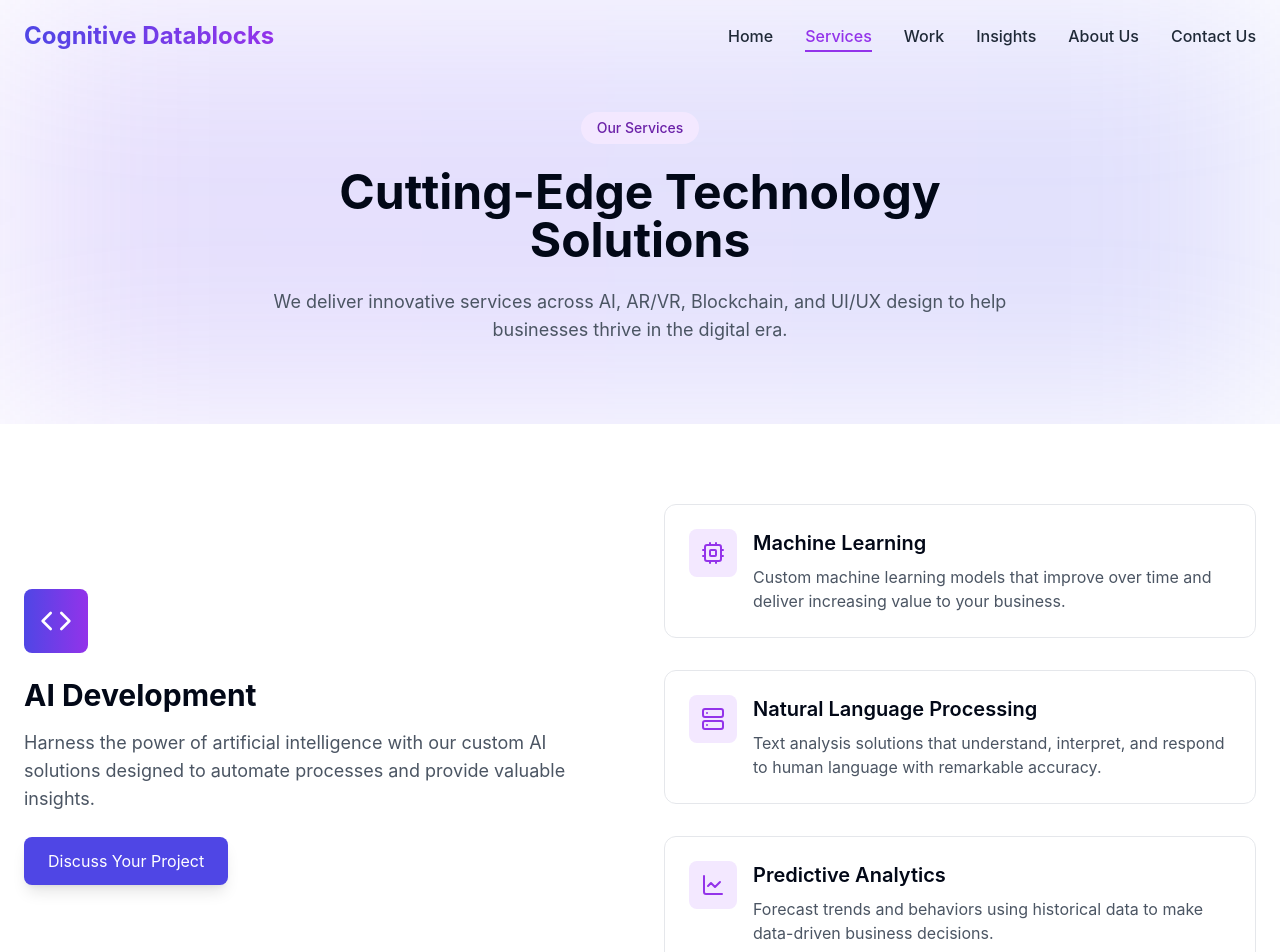
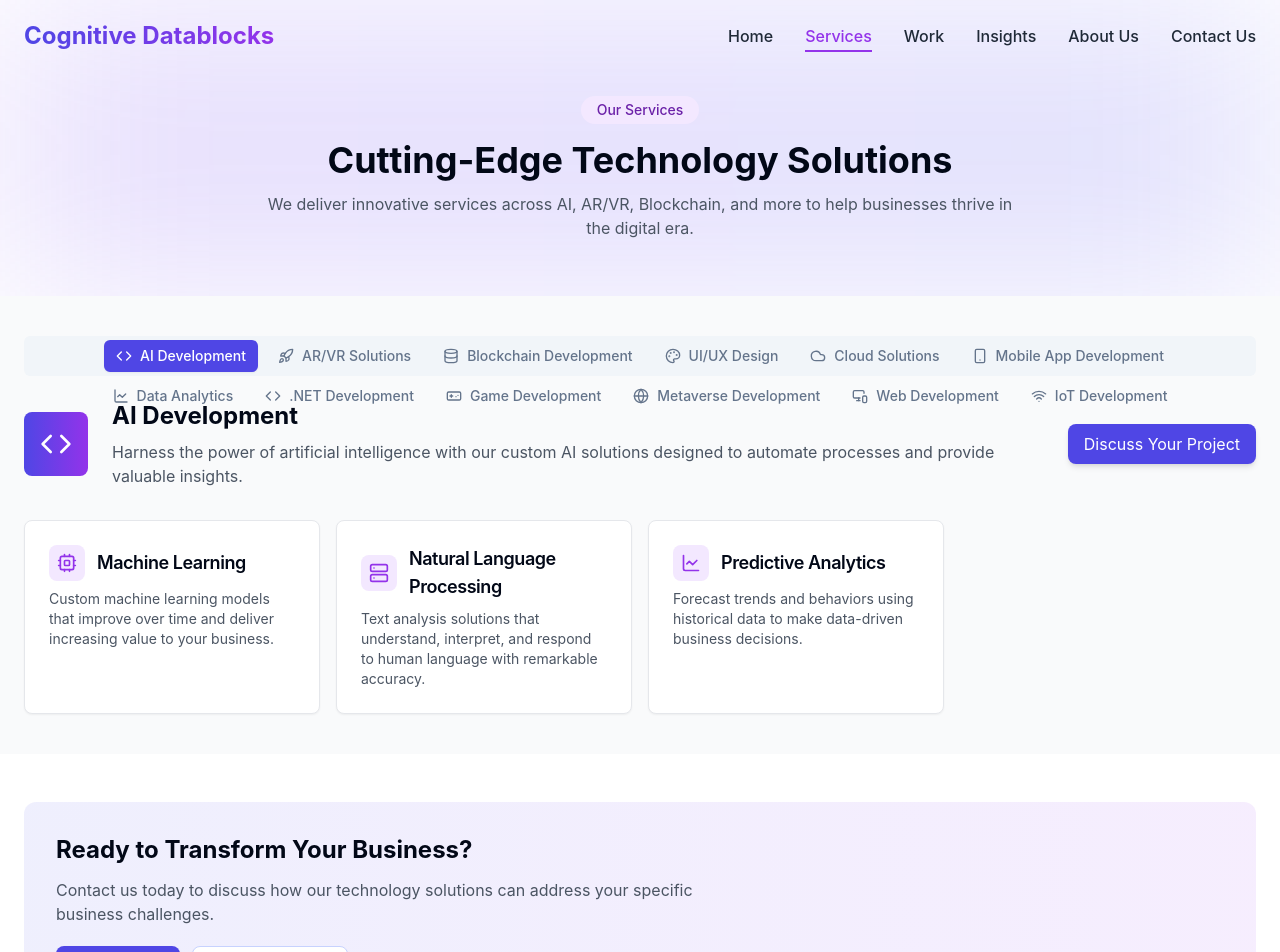
Before and after one commit to PayF123/futurispace-portfolio-36-original, a React (Vite) app: page /services in a window 1280 px wide. Shown: the top 952 px of the page. Built offline with nearby package versions, Linux system fonts and the light colour scheme.

Commit message:
Refactor Services page layout
Redesign the Services page to minimize scrolling.

```diff
--- a/src/components/services/ServiceCategorySection.tsx
+++ b/src/components/services/ServiceCategorySection.tsx
@@ -2,6 +2,7 @@
 import React from 'react';
 import { Link } from 'react-router-dom';
 import { LucideIcon } from 'lucide-react';
+import { Card, CardContent, CardDescription, CardFooter, CardHeader, CardTitle } from "@/components/ui/card";
 
 interface ServiceItem {
   title: string;
@@ -21,53 +22,48 @@ interface ServiceCategorySectionProps {
   index: number;
 }
 
-const ServiceCategorySection: React.FC<ServiceCategorySectionProps> = ({ category, index }) => {
+const ServiceCategorySection: React.FC<ServiceCategorySectionProps> = ({ category }) => {
   return (
-    <section
-      className={`py-20 ${index % 2 === 1 ? 'bg-gray-50' : 'bg-white'}`}
-      id={category.category.toLowerCase().replace(/\s+/g, '-')}
-    >
-      <div className="container mx-auto px-4 md:px-6">
-        <div className="grid grid-cols-1 lg:grid-cols-2 gap-12 items-center">
-          <div>
-            <div className="bg-gradient-to-r from-techblue-600 to-techpurple-600 p-4 rounded-lg w-fit mb-6">
+    <div className="space-y-8">
+      <div className="flex flex-col md:flex-row md:items-center gap-6 mb-8">
+        <div className="bg-gradient-to-r from-techblue-600 to-techpurple-600 p-4 rounded-lg w-fit">
           <category.icon className="h-8 w-8 text-white" />
         </div>
-            <h2 className="text-3xl font-bold mb-4">{category.category}</h2>
-            <p className="text-gray-600 mb-6 text-lg">
+        <div className="flex-1">
+          <h2 className="text-2xl font-bold">{category.category}</h2>
+          <p className="text-gray-600 mt-2">
             {category.description}
           </p>
+        </div>
         <Link
           to="/contact"
-              className="inline-flex items-center px-6 py-3 rounded-lg bg-techblue-600 text-white hover:bg-techblue-700 transition-all shadow-lg hover:shadow-xl transform hover:translate-y-[-2px]"
+          className="inline-flex items-center px-4 py-2 rounded-lg bg-techblue-600 text-white hover:bg-techblue-700 transition-all shadow-md hover:shadow-lg transform hover:-translate-y-1"
         >
           Discuss Your Project
         </Link>
       </div>
 
-          <div className="grid grid-cols-1 gap-8">
+      <div className="grid grid-cols-1 md:grid-cols-2 lg:grid-cols-4 gap-4">
         {category.services.map((service, sIndex) => (
-              <div
+          <Card
             key={sIndex}
-                className="glass rounded-xl p-6 border border-gray-200 transition-all hover:shadow-lg hover:border-techpurple-300/50 subtle-shift"
+            className="glass border border-gray-200 transition-all hover:shadow-lg hover:border-techpurple-300/50 subtle-shift"
           >
-                <div className="flex">
-                  <div className="mr-4">
-                    <div className="bg-techpurple-100 p-3 rounded-lg">
-                      <service.icon className="h-6 w-6 text-techpurple-600" />
+            <CardHeader className="pb-2">
+              <div className="flex items-center gap-3">
+                <div className="bg-techpurple-100 p-2 rounded-lg">
+                  <service.icon className="h-5 w-5 text-techpurple-600" />
                 </div>
+                <CardTitle className="text-lg">{service.title}</CardTitle>
               </div>
-                  <div>
-                    <h3 className="text-xl font-semibold mb-2">{service.title}</h3>
-                    <p className="text-gray-600">{service.description}</p>
-                  </div>
-                </div>
-              </div>
+            </CardHeader>
+            <CardContent>
+              <CardDescription className="text-sm text-gray-600">{service.description}</CardDescription>
+            </CardContent>
+          </Card>
         ))}
       </div>
     </div>
-      </div>
-    </section>
   );
 };
 
--- a/src/components/services/ServicesCTA.tsx
+++ b/src/components/services/ServicesCTA.tsx
@@ -4,26 +4,26 @@ import { Link } from 'react-router-dom';
 
 const ServicesCTA: React.FC = () => {
   return (
-    <section className="py-20 bg-gray-50">
+    <section className="py-12 bg-white">
       <div className="container mx-auto px-4 md:px-6">
-        <div className="glass rounded-2xl p-8 md:p-12 overflow-hidden relative">
+        <div className="glass rounded-xl p-6 md:p-8 overflow-hidden relative">
           <div className="absolute inset-0 bg-gradient-to-r from-techblue-500/10 to-techpurple-500/10" />
 
-          <div className="relative z-10 max-w-3xl">
-            <h2 className="text-3xl font-bold mb-4">Ready to Transform Your Business?</h2>
-            <p className="text-gray-600 mb-8">
-              Contact us today to discuss how our technology solutions can address your specific business challenges and drive growth.
+          <div className="relative z-10 max-w-2xl">
+            <h2 className="text-2xl font-bold mb-3">Ready to Transform Your Business?</h2>
+            <p className="text-gray-600 mb-5">
+              Contact us today to discuss how our technology solutions can address your specific business challenges.
             </p>
-            <div className="flex flex-col sm:flex-row gap-4">
+            <div className="flex flex-col sm:flex-row gap-3">
               <Link
                 to="/contact"
-                className="inline-flex items-center justify-center px-6 py-3 rounded-lg bg-techblue-600 text-white hover:bg-techblue-700 transition-all shadow-lg hover:shadow-xl transform hover:translate-y-[-2px]"
+                className="inline-flex items-center justify-center px-5 py-2 rounded-lg bg-techblue-600 text-white hover:bg-techblue-700 transition-all shadow-md hover:shadow-lg transform hover:-translate-y-1"
               >
                 Contact Us
               </Link>
               <Link
                 to="/work"
-                className="inline-flex items-center justify-center px-6 py-3 rounded-lg bg-white text-techblue-600 border border-techblue-200 hover:border-techblue-400 transition-all shadow-md hover:shadow-lg transform hover:translate-y-[-2px]"
+                className="inline-flex items-center justify-center px-5 py-2 rounded-lg bg-white text-techblue-600 border border-techblue-200 hover:border-techblue-400 transition-all shadow-sm hover:shadow-md transform hover:-translate-y-1"
               >
                 View Our Work
               </Link>
--- a/src/components/services/ServicesHero.tsx
+++ b/src/components/services/ServicesHero.tsx
@@ -4,17 +4,17 @@ import AnimatedGradient from '@/components/ui/AnimatedGradient';
 
 const ServicesHero: React.FC = () => {
   return (
-    <AnimatedGradient className="pt-28 pb-20">
+    <AnimatedGradient className="pt-24 pb-14">
       <div className="container mx-auto px-4 md:px-6">
         <div className="max-w-3xl mx-auto text-center">
-          <span className="inline-block px-4 py-1.5 mb-6 text-sm font-medium rounded-full bg-techpurple-100 text-techpurple-800">
+          <span className="inline-block px-4 py-1 mb-4 text-sm font-medium rounded-full bg-techpurple-100 text-techpurple-800">
             Our Services
           </span>
-          <h1 className="text-4xl md:text-5xl font-bold mb-6">
+          <h1 className="text-3xl md:text-4xl font-bold mb-3">
             Cutting-Edge Technology Solutions
           </h1>
-          <p className="text-lg text-gray-600 mb-0">
-            We deliver innovative services across AI, AR/VR, Blockchain, and UI/UX design to help businesses thrive in the digital era.
+          <p className="text-gray-600">
+            We deliver innovative services across AI, AR/VR, Blockchain, and more to help businesses thrive in the digital era.
           </p>
         </div>
       </div>
--- a/src/pages/Services.tsx
+++ b/src/pages/Services.tsx
@@ -1,5 +1,6 @@
 
-import React from 'react';
+import React, { useState } from 'react';
+import { Tabs, TabsContent, TabsList, TabsTrigger } from "@/components/ui/tabs";
 import Navbar from '@/components/layout/Navbar';
 import Footer from '@/components/layout/Footer';
 import ServicesHero from '@/components/services/ServicesHero';
@@ -8,19 +9,49 @@ import ServicesCTA from '@/components/services/ServicesCTA';
 import { serviceCategories } from '@/data/serviceCategories';
 
 const Services: React.FC = () => {
+  const [activeTab, setActiveTab] = useState(serviceCategories[0].category.toLowerCase().replace(/\s+/g, '-'));
+
   return (
     <div className="min-h-screen flex flex-col">
       <Navbar />
 
       <ServicesHero />
 
+      <div className="py-10 bg-gray-50">
+        <div className="container mx-auto px-4 md:px-6">
+          <Tabs
+            defaultValue={activeTab}
+            onValueChange={setActiveTab}
+            className="w-full"
+          >
+            <TabsList className="mb-6 w-full flex flex-wrap justify-center gap-2">
+              {serviceCategories.map((category) => (
+                <TabsTrigger
+                  key={category.category}
+                  value={category.category.toLowerCase().replace(/\s+/g, '-')}
+                  className="flex items-center gap-2 data-[state=active]:bg-techblue-600 data-[state=active]:text-white rounded-md"
+                >
+                  <category.icon className="h-4 w-4" />
+                  <span>{category.category}</span>
+                </TabsTrigger>
+              ))}
+            </TabsList>
+
             {serviceCategories.map((category, index) => (
+              <TabsContent
+                key={category.category}
+                value={category.category.toLowerCase().replace(/\s+/g, '-')}
+                className="animate-fadeIn"
+              >
                 <ServiceCategorySection
-          key={index}
                   category={category}
                   index={index}
                 />
+              </TabsContent>
             ))}
+          </Tabs>
+        </div>
+      </div>
 
       <ServicesCTA />
 
```
Lines whose indentation alone changed are shown as unchanged.
